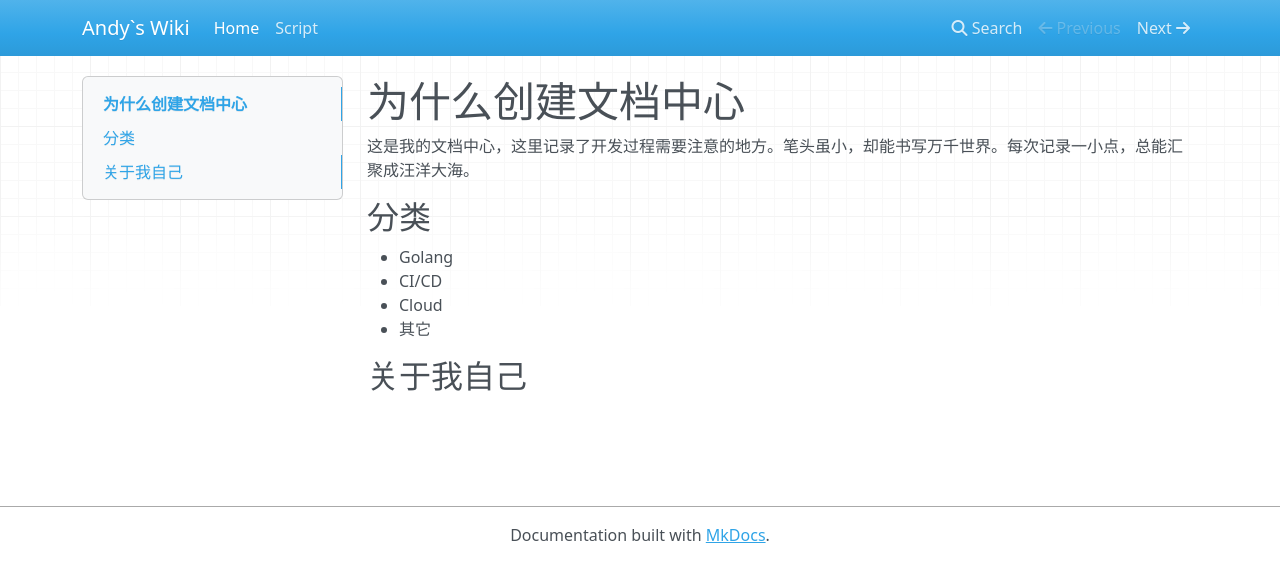
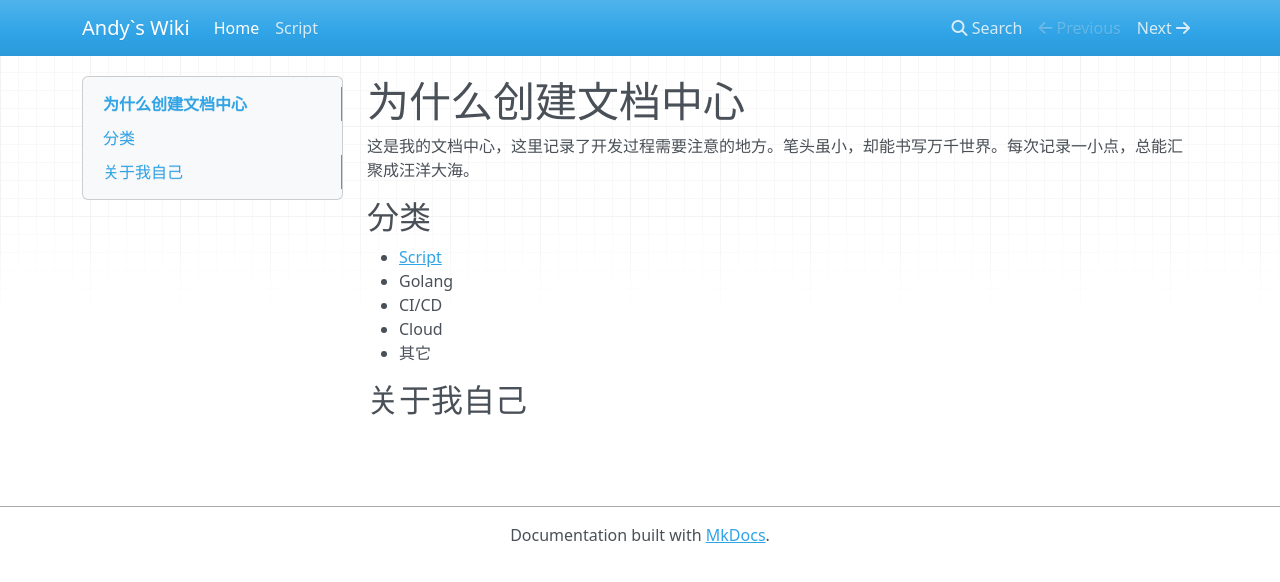
Before and after one commit to andy-zhangtao/wiki, an MkDocs documentation site: the page built from docs/index.md, in a window 1280 px wide. Shown: the top 582 px of the page. Built offline with MkDocs 1.6.1, drawn with Linux system fonts in a browser that asks for light colours; nearby versions of some CDN libraries; old or Windows-style settings are respelled for this version of MkDocs.

Commit message:
增加Script链接
Commit by Andy.Zhang
Email: ztao8607@gmail.com

```diff
--- a/docs/index.md
+++ b/docs/index.md
@@ -4,6 +4,7 @@
 
 ## 分类
 
+* [Script](https://andy-zhangtao.github.io/wiki/script)
 * Golang
 * CI/CD
 * Cloud
```
